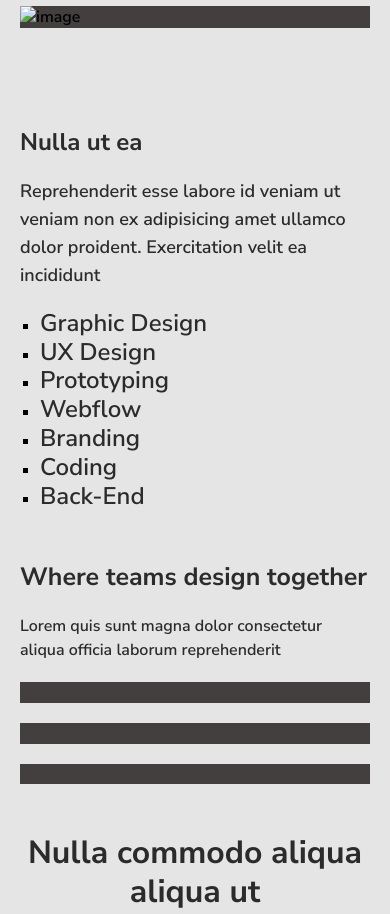
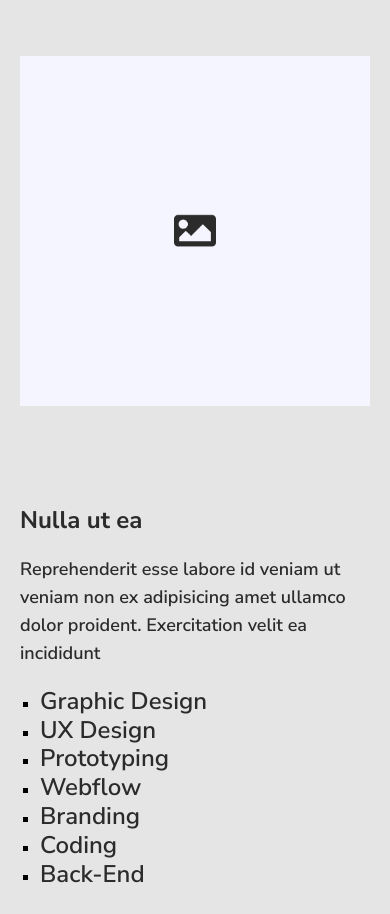
Before and after one commit to mary-kosar/BEM, a plain HTML site: page index.html in a window 390 px wide. Shown: the part 800-1714 px from the top of the page. Drawn offline with Linux system fonts and the light colour scheme.

Commit message:
width for photo

```diff
--- a/index.html
+++ b/index.html
@@ -38,7 +38,7 @@
                 <div class="info__header">
                     Nulla commodo aliqua aliqua ut
                 </div>
-                <div class="info_item item">
+                <div class="info__item item">
                     <div>
                         <p class="item__title">Lorem quis sunt magna dolor consectetur aliqua officia laborum reprehenderit</p>
                         <a href="#" class="item__link">Read more <img src="./img/arrow.svg" alt="link"></a>
@@ -51,7 +51,7 @@
                 </div>
             </div>
             <div class="image">
-                <img src="#" alt="image">
+                <img src="./img/img-m.png" alt="image" class="image__photo">
             </div>
         </section>
 
@@ -66,8 +66,6 @@
                     <li><a href="#">UX Design</a></li>
                     <li><a href="#">Prototyping</a></li>
                     <li><a href="#">Webflow</a></li>
-                </ul>
-                <ul>
                     <li><a href="#">Branding</a></li>
                     <li><a href="#">Coding</a></li>
                     <li><a href="#">Back-End</a></li>
@@ -81,9 +79,9 @@
                 <p class="cnt__text">Lorem quis sunt magna dolor consectetur aliqua officia laborum reprehenderit</p>
             </div>
             <div class="cnt__image">
-                <img src="#" alt="">
-                <img src="#" alt="">
-                <img src="#" alt="">
+                <img src="./img/img-s.png" alt="">
+                <img src="./img/img-s.png" alt="">
+                <img src="./img/img-s.png" alt="">
             </div>
         </section>
 
--- a/style.css
+++ b/style.css
@@ -24,21 +24,32 @@ a {
     margin: 0 auto;
     background: #E5E5E5;
     max-width: 1440px;
-    padding-bottom: 40px;
+    padding: 34px 120px 40px 120px;
+}
+
+@media (max-width: 900px) {
+    .container {
+        padding: 20px 60px 20px 60px;
+    }
+}
+
+@media (max-width: 700px) {
+    .container {
+        padding: 20px;
+    }
 }
 
 /* section 1 */
 
 .main-screen {
     height: 100vh;
-    padding: 34px 127px 330px 142px;
+    margin-bottom: 330px;
 }
 
 .main-screen__header {
     display: flex;
     justify-content: space-between;
     align-items: center;
-
     margin-bottom: 230px;
 }
 
@@ -74,6 +85,7 @@ a {
     border-radius: 5px;
     padding: 11px 15px;
     border: 0;
+    transition: 0.2s all ease-in-out;
 }
 
 .main-screen__btn:hover {
@@ -100,6 +112,7 @@ a {
     text-align: center;
     color: #2B2B2B;
     margin-bottom: 31px;
+    margin: 0 auto;
 }
 
 .main-screen__desc {
@@ -109,9 +122,8 @@ a {
     line-height: 120%;
     text-align: center;
     color: #2B2B2B;
+    margin: 0 auto;
 }
-
-
 
 label,
 input {
@@ -121,8 +133,9 @@ input {
 @media(max-width:900px) {
     .main-screen {
         height: 100%;
-        padding: 20px 50px 100px 50px;
+        margin-bottom: 100px;
     }
+
 
     .main-screen__header {
         margin-bottom: 100px;
@@ -137,10 +150,6 @@ input {
 }
 
 @media(max-width:730px) {
-    .main-screen {
-        padding: 20px 20px 50px 20px;
-    }
-
     .main-screen__logo,
     .main-screen__btn {
         display: none;
@@ -192,6 +201,7 @@ input {
 
     input:checked~.nav  {
         transform: translateX(0);
+        transform: translateY(25px);
     }
 
 
@@ -204,7 +214,6 @@ input {
     grid-template-columns: 1fr 1fr;
     justify-content: center;
     gap: 68px;
-    padding: 0 120px;
     margin-bottom: 100px;
 }
 
@@ -252,17 +261,21 @@ input {
 
 .image {
     flex: 0 1 35%;
-    background-color: #423F3E;
+    max-width: 400px;
+    display: flex;
+    justify-content: center;
+}
+
+.image img {
+    width: 100%;
+
 }
 
 @media(max-width:1200px) {
     .block {
         display: grid;
         grid-template-columns: 1fr;
-        /* grid-template-rows: 1fr 1fr;
-        justify-items: center; */
         justify-content: start;
-        padding: 0 50px;
     }
     .info__header {
         font-size: 32px;
@@ -271,10 +284,6 @@ input {
 }
 
 @media(max-width:720px) {
-    .block {
-        padding: 0 20px;
-    }
-
     .info__header {
         font-size: 24px;
         line-height: 120%;
@@ -293,7 +302,6 @@ input {
 /* section 3 */
 
 .content {
-    padding: 0 120px;
     margin-bottom: 145px;
     display: flex;
     gap: 225px;
@@ -321,14 +329,15 @@ input {
 }
 
 .content__links {
-    display: grid;
-    grid-template-columns: 1fr 1fr;
-    gap: 70px;
+    display: flex;
+    justify-content: space-between;
+    /* не делит попалам */
 }
 
 .content__links ul {
     margin: 0;
     padding-left: 0;
+    word-break: break-all;
 }
 
 .content__links a {
@@ -345,7 +354,6 @@ input {
 
 @media (max-width: 920px) {
    .content {
-    padding: 0 50px;
     margin-bottom: 50px;
     gap: 100px;
    }
@@ -368,7 +376,6 @@ input {
 @media (max-width: 600px) {
     .content {
         display: block;
-        padding: 0 20px;
     }
 
     .desc {
@@ -388,9 +395,8 @@ input {
 /* section 4 */
 .cnt {
     display: grid;
-    grid-template-columns: repeat(2, 1fr);
-    gap: 88px;
-    padding: 0 120px;
+    grid-template-columns: 200px auto;
+    gap: 20px;
     margin-bottom: 108px;
 }
 
@@ -413,40 +419,33 @@ input {
 .cnt__image {
     display: grid;
     grid-template-columns: repeat(3, 1fr);
-    gap: 60px;
+    gap: 20px;
 }
 
 .cnt__image img {
-    flex: 0 1 25%;
-    background-color: #423F3E;
+    flex: 0 1 20%;
 }
 
-@media (max-width: 900px) {
+@media (max-width: 1200px) {
     .cnt {
-        padding: 0 50px;
         margin-bottom: 50px;
         grid-template-columns: 1fr;
-        grid-template-rows: repeat(2, 1fr);
+        grid-template-rows: auto auto;
         gap: 20px;
     }
+}
+@media (max-width: 900px) {
 
     .cnt__image {
         grid-template-columns: 1fr;
         grid-template-rows: repeat(3, 1fr);
-        gap: 20px;
-    }
-}
-
-@media (max-width:700px) {
-    .cnt {
-        padding: 0 20px;
+        justify-items: center;
     }
 }
 
 /* section 5 */
 
 .review {
-    padding: 0 120px;
     margin-bottom: 97px;
 }
 
@@ -494,7 +493,6 @@ input {
 
 @media (max-width:920px) {
     .review {
-        padding: 0 50px;
         margin-bottom: 50px;
     }
 
@@ -505,10 +503,6 @@ input {
 }
 
 @media (max-width:720px) {
-    .review {
-        padding: 0 20px;
-    }
-
     .review__title {
         font-size: 32px;
         margin-bottom: 2opx;
@@ -554,15 +548,8 @@ input {
     color: #2B2B2B;
 }
 
-@media (max-width:920px) {
-    .footer {
-        padding: 0 50px;
-    }
-}
-
 @media (max-width:720px) {
     .footer {
-        padding: 0 20px;
         justify-content: center;
     }
 
```
